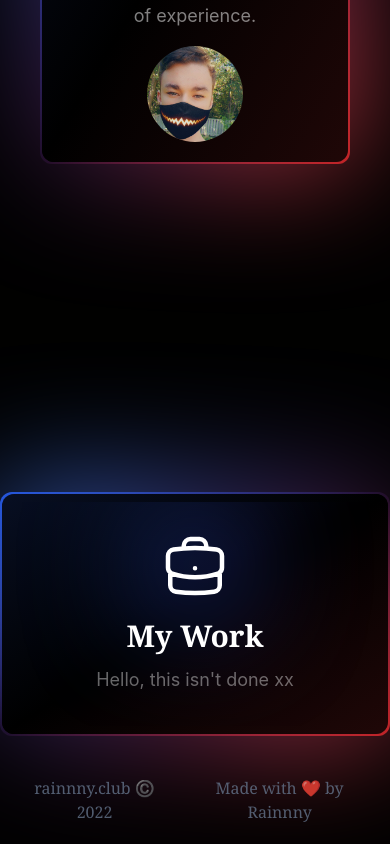
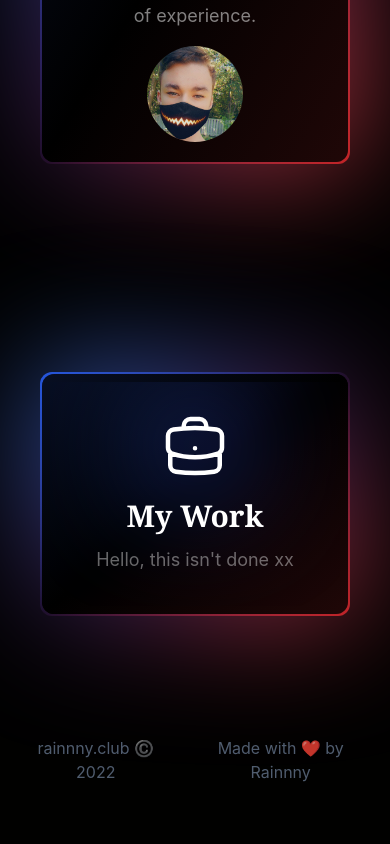
Before and after one commit to Rainnny7/Personal-Website, a Next.js app: page / in a window 390 px wide. Shown: the part 1398-2242 px from the top of the page. After the commit the page ends 2202 px from the top, so only its background shows below. Built offline with nearby package versions, Linux system fonts and the light colour scheme; no server answers.

Commit message:
Make things a bit more responsive

```diff
--- a/src/app/page.jsx
+++ b/src/app/page.jsx
@@ -15,7 +15,7 @@ export default async function Home() {
 				<Discord />
 				<Intro />
 			</div>
-			<div className="w-full max-w-5xl mx-auto mt-72">
+			<div className="w-full max-w-5xl p-10 mx-auto mt-32 sm:mt-72">
 				<Work />
 			</div>
 		</div>
--- a/src/components/footer.jsx
+++ b/src/components/footer.jsx
@@ -9,7 +9,7 @@ import config from "../config";
 export default function Footer() {
 	const date = new Date();
 	return (
-		<footer className="flex justify-between px-6 pb-5 mt-10 font-serif text-center gap-7 opacity-80 text-slate-500">
+		<footer className="flex justify-between px-6 pb-5 mt-20 text-center gap-7 opacity-80 text-slate-500">
 			{config.footer.map((footer, index) => {
 				return (
 					<a key={index} href={footer.link}>
```
